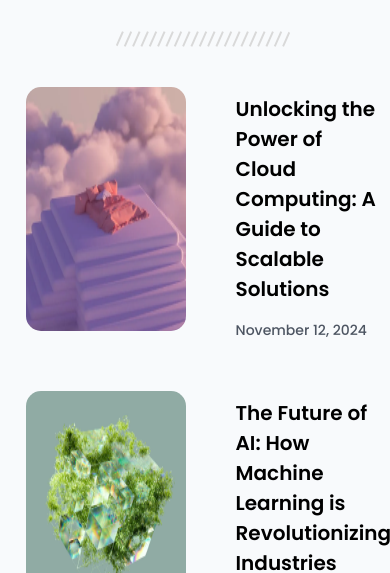
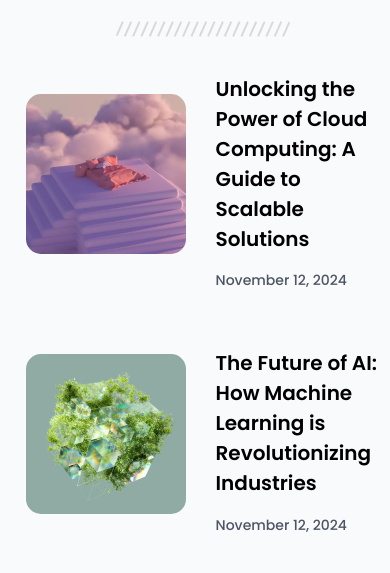
Before and after one commit to ronnydp/Simple-Artile-Listing, a plain HTML site: page index.html in a window 390 px wide. Shown: the part 200-773 px from the top of the page. Drawn offline with Linux system fonts and the light colour scheme.

Commit message:
responsive design fixed

```diff
--- a/index.html
+++ b/index.html
@@ -21,7 +21,9 @@
     <img src="/img/Seperator.svg" alt="Separator" />
     <main>
       <article>
-        <img src="/img/photo_1.png" alt="Cloud_Computing" />
+        <div>
+            <img src="/img/photo_1.png" alt="Cloud_Computing" />
+        </div>
         <div>
           <h2>
             Unlocking the Power of Cloud Computing: A Guide to Scalable
@@ -31,7 +33,9 @@
         </div>
       </article>
       <article>
-        <img src="/img/photo_3.png" alt="Machine_Learning" />
+        <div>
+            <img src="/img/photo_3.png" alt="Machine_Learning" />
+        </div>
         <div>
           <h2>
             The Future of AI: How Machine Learning is Revolutionizing Industries
@@ -40,7 +44,9 @@
         </div>
       </article>
       <article>
-        <img src="/img/photo_2.png" alt="5G_on_Business" />
+        <div>
+            <img src="/img/photo_2.png" alt="5G_on_Business" />
+        </div>
         <div>
           <h2>
             The Impact of 5G on Business: How Faster Networks are Transforming
--- a/style.css
+++ b/style.css
@@ -15,6 +15,7 @@ div {
   display: flex;
   flex-direction: column;
   align-items: center;
+  justify-content: center;
 }
 header {
   width: 60%;
@@ -29,13 +30,12 @@ article {
   align-content: center;
   margin: 20px 0;
   width: 67%;
+  gap: 50px;
 }
 img {
   border-radius: 15px;
-  margin: 10px 0;
 }
 div {
-  padding-left: 50px;
   align-items: start;
   justify-content: center;
 }
@@ -54,5 +54,10 @@ span {
   }
   article {
     width: 91%;
+    gap: 30px;
+  }
+  div img {
+    width: 160px;
+    height: 160px;
   }
 }
```
